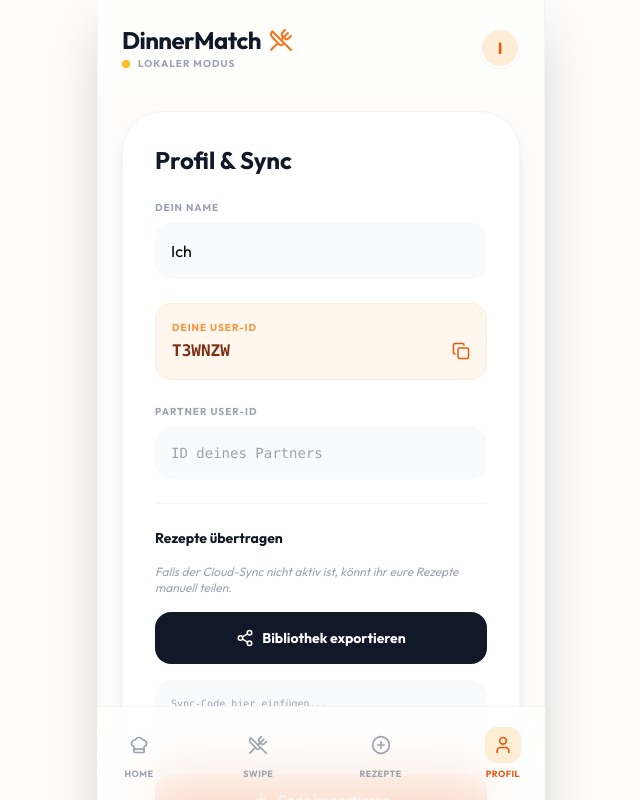
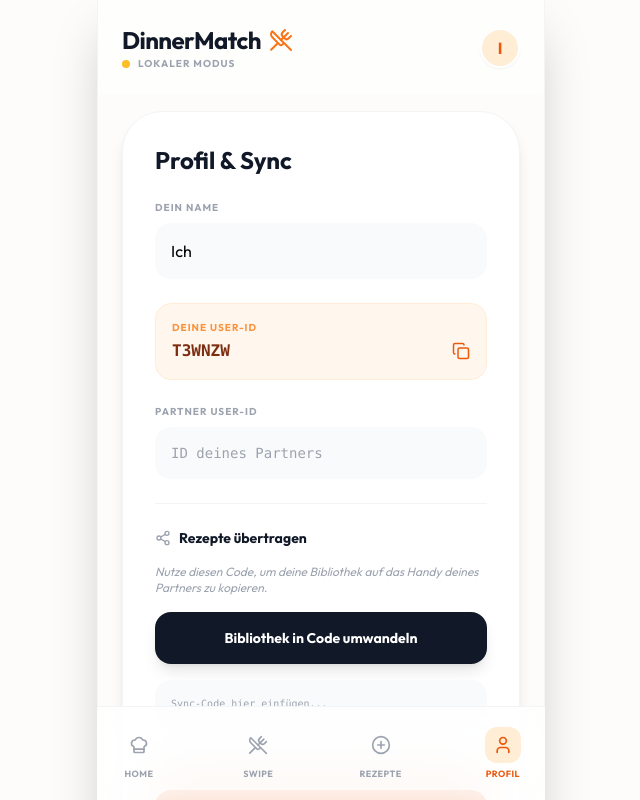
Before and after one commit to thomaswerner858/DinnerMatch, a React (Vite) app: page / in a window 1280 px wide. Both pictures are taken after a click on the button "PROFIL". Shown: the top 800 px of the page, without its empty margins (319-959 px from the left). Built offline with nearby package versions, Linux system fonts and the light colour scheme.

Commit message:
feat: Improve swipe handling and recipe export
Refactors real-time swipe handling to correctly identify and process matched recipes. Enhances the recipe export functionality to use a more robust encoding method for handling special characters and empty libraries.

```diff
--- a/App.tsx
+++ b/App.tsx
@@ -104,7 +104,6 @@
         .on('postgres_changes', { event: 'INSERT', table: 'swipes' }, async (payload: any) => {
           const newSwipe = payload.new;
           if (newSwipe.user_id === partnerId && newSwipe.type === 'like' && newSwipe.day === today) {
-            // Check if user already liked this
             setSwipes(current => {
               const hasLiked = current.some(s => s.recipeId === newSwipe.recipe_id && s.type === 'like');
               if (hasLiked) {
@@ -147,7 +146,6 @@
         await supabase.from('swipes').insert({ user_id: userId, recipe_id: dailyRecipe.id, type: swipeType, day: today });
       } catch (e) { console.warn("Swipe nur lokal gespeichert."); }
     } else {
-      // Mock Match Logik für lokalen Modus (wenn PartnerID = eigene ID zum Testen)
       if (swipeType === 'like' && partnerId === userId) {
         setCurrentMatch(dailyRecipe);
       }
@@ -174,24 +172,64 @@
     }
   };
 
+  // ROBUSTER EXPORT (Unterstützt Sonderzeichen)
   const exportRecipes = () => {
-    const code = btoa(JSON.stringify(allRecipes));
-    setSyncCode(code);
-    navigator.clipboard.writeText(code);
-    alert("Sync-Code kopiert! Schicke ihn deinem Partner.");
+    if (allRecipes.length === 0) {
+      alert("Deine Bibliothek ist leer.");
+      return;
+    }
+
+    try {
+      const jsonString = JSON.stringify(allRecipes);
+      const utf8Bytes = new TextEncoder().encode(jsonString);
+      let binary = "";
+      for (let i = 0; i < utf8Bytes.byteLength; i++) {
+        binary += String.fromCharCode(utf8Bytes[i]);
+      }
+      const b64 = btoa(binary);
+      setSyncCode(b64);
+      navigator.clipboard.writeText(b64).then(() => {
+        alert("Sync-Code für " + allRecipes.length + " Rezepte kopiert!");
+      }).catch(() => {
+        alert("Kopieren fehlgeschlagen. Bitte markiere den Text im Feld manuell.");
+      });
+    } catch (e) {
+      console.error(e);
+      alert("Fehler beim Erstellen des Codes. Eventuell sind die Bilder zu groß.");
+    }
   };
 
+  // ROBUSTER IMPORT
   const importRecipes = () => {
+    if (!syncCode.trim()) return;
+
     try {
-      const decoded = JSON.parse(atob(syncCode));
+      const binary = atob(syncCode);
+      const bytes = new Uint8Array(binary.length);
+      for (let i = 0; i < binary.length; i++) {
+        bytes[i] = binary.charCodeAt(i);
+      }
+      const decodedString = new TextDecoder().decode(bytes);
+      const decoded = JSON.parse(decodedString);
+
       if (Array.isArray(decoded)) {
-        setAllRecipes(decoded);
-        localStorage.setItem('dm_local_recipes', JSON.stringify(decoded));
-        alert(`${decoded.length} Rezepte importiert!`);
+        // IDs bereinigen um Duplikate zu vermeiden
+        const cleaned = decoded.map(r => ({
+          ...r,
+          id: r.id || Math.random().toString(36).substring(7)
+        }));
+
+        setAllRecipes(cleaned);
+        localStorage.setItem('dm_local_recipes', JSON.stringify(cleaned));
+        alert(`${cleaned.length} Rezepte erfolgreich importiert!`);
         setSyncCode('');
+        setView('recipes');
+      } else {
+        throw new Error("Kein Array");
       }
     } catch (e) {
-      alert("Ungültiger Sync-Code!");
+      console.error(e);
+      alert("Ungültiger oder beschädigter Sync-Code!");
     }
   };
 
@@ -362,11 +400,14 @@
                   <hr className="border-gray-100" />
 
                   <div className="space-y-4">
-                    <h3 className="font-bold text-gray-900 text-sm">Rezepte übertragen</h3>
-                    <p className="text-xs text-gray-400 italic">Falls der Cloud-Sync nicht aktiv ist, könnt ihr eure Rezepte manuell teilen.</p>
+                    <div className="flex items-center gap-2">
+                      <Share2 size={16} className="text-gray-400" />
+                      <h3 className="font-bold text-gray-900 text-sm">Rezepte übertragen</h3>
+                    </div>
+                    <p className="text-xs text-gray-400 italic">Nutze diesen Code, um deine Bibliothek auf das Handy deines Partners zu kopieren.</p>
 
-                    <button onClick={exportRecipes} className="w-full flex items-center justify-center gap-2 bg-gray-900 text-white py-4 rounded-2xl font-bold text-sm hover:bg-gray-800 transition-colors">
-                      <Share2 size={18} /> Bibliothek exportieren
+                    <button onClick={exportRecipes} className="w-full flex items-center justify-center gap-2 bg-gray-900 text-white py-4 rounded-2xl font-bold text-sm hover:bg-gray-800 transition-colors shadow-lg">
+                      Bibliothek in Code umwandeln
                     </button>
 
                     <div className="space-y-2">
@@ -374,9 +415,9 @@
                         value={syncCode}
                         onChange={e => setSyncCode(e.target.value)}
                         placeholder="Sync-Code hier einfügen..."
-                        className="w-full bg-gray-50 p-4 rounded-2xl text-[10px] h-20 font-mono resize-none"
+                        className="w-full bg-gray-50 p-4 rounded-2xl text-[10px] h-24 font-mono resize-none focus:ring-2 ring-orange-500/20"
                       />
-                      <button onClick={importRecipes} className="w-full flex items-center justify-center gap-2 bg-orange-600 text-white py-4 rounded-2xl font-bold text-sm hover:bg-orange-700 transition-colors">
+                      <button onClick={importRecipes} className="w-full flex items-center justify-center gap-2 bg-orange-600 text-white py-4 rounded-2xl font-bold text-sm hover:bg-orange-700 transition-colors shadow-lg">
                         <Download size={18} /> Code importieren
                       </button>
                     </div>
```
